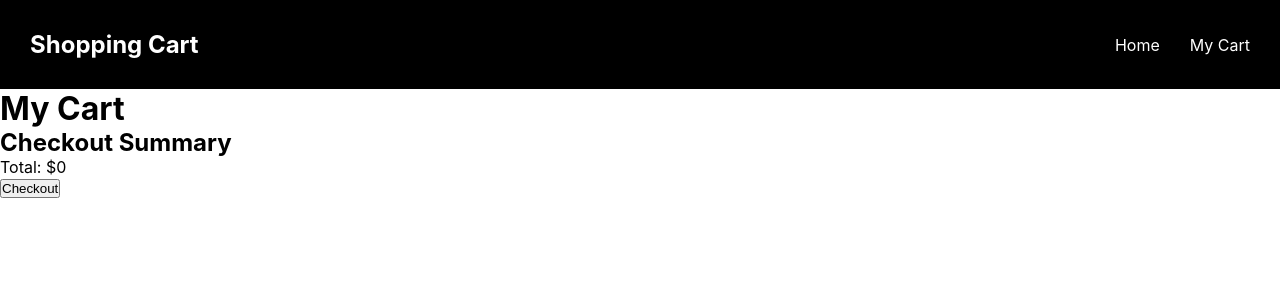
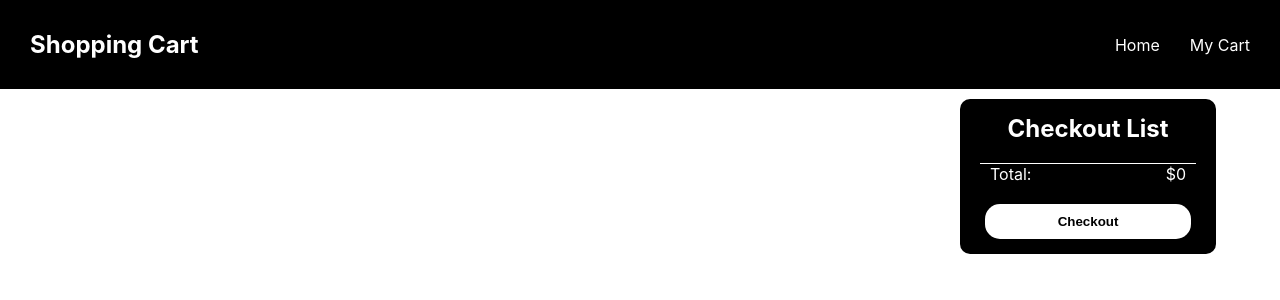
Before and after one commit to Puneeth-Gaikwad-L/Shopping-cart, a React (Create React App) app: page /my-cart in a window 1280 px wide. Shown: the top 300 px of the page. Built offline with nearby package versions, Linux system fonts and the light colour scheme.

Commit message:
added css

```diff
--- a/src/App.css
+++ b/src/App.css
@@ -43,7 +43,7 @@ body {
 }
 
 .card-container {
-  width: 95vw;
+  width: 95%;
   height: fit-content;
   display: flex;
   align-items: flex-start;
@@ -106,3 +106,66 @@ border: 1px solid rgba(0, 0, 0, 0.304);
 .btn:active{
   scale: 0.9;
 }
+
+.my-cart{
+  width: 100vw;
+  height: fit-content;
+  display: flex;
+}
+
+.my-cart-items{
+  width: 75%;
+  margin: 0;
+  overflow: hidden ;
+}
+
+.summary{
+  background-color: #000000;
+  width: 20%;
+  height: fit-content;
+  display: flex;
+  flex-direction: column;
+  padding: 15px 20px;
+  overflow: hidden;
+  position: sticky;
+  top: 90px;
+  gap: 10px;
+  margin-top: 10px;
+  border-radius: 10px;
+  color: #fff;
+
+}
+
+.summary>h2{
+  text-align: center;
+}
+
+.summary>ol{
+  width: 100%;
+  display: flex;
+  flex-direction: column;
+  gap: 5px;
+}
+
+.summary>ol>li{
+  background-color: rgba(128, 128, 128, 0.511);
+  border-radius: 10px;
+  padding: 5px;
+  border: 1px solid rgba(0, 0, 0, 0.532);
+  display: flex;
+  justify-content: space-between;
+}
+
+.summary>p{
+  border-top: 1px solid #fff;
+  width: 100%;
+  display: flex;
+  justify-content: space-between;
+  padding-inline: 10px;
+}
+
+.btn2{
+  background-color: #fff;
+  color: #000000;
+  margin-top: 10px;
+}
--- a/src/Components/MyCartPage.js
+++ b/src/Components/MyCartPage.js
@@ -17,29 +17,32 @@ const MyCartPage = () => {
     };
 
     return (
-    <div>
-      <h1>My Cart</h1>
+        <div className='my-cart'>
+            <div className='my-cart-items'>
+                <div className='card-container'>
                     {myCart.map((item) => (
-        <div key={item.id}>
-          <img src={item.image} alt={item.title} />
+                        <div className='card' key={item.id}>
+                            <img className='img-container' src={item.images[0]} alt={item.title} />
                             <p>{item.title}</p>
                             <p>${item.price}</p>
-          <button onClick={() => handleRemoveFromCart(item.id)}>
+                            <button className='btn' onClick={() => handleRemoveFromCart(item.id)}>
                                 Remove from Cart
                             </button>
                         </div>
                     ))}
-      <div>
-        <h2>Checkout Summary</h2>
-        <ul>
+                </div>
+            </div>
+            <div className='summary'>
+                <h2>Checkout List</h2>
+                <ol>
                     {myCart.map((item) => (
                         <li key={item.id}>
-              {item.title} - ${item.price}
+                            <span>{item.title}</span> - <span>${item.price}</span>
                         </li>
                     ))}
-        </ul>
-        <p>Total: ${myCart.reduce((total, item) => total + item.price, 0)}</p>
-        <button onClick={handleCheckout}>Checkout</button>
+                </ol>
+                <p><span>Total: </span><span>${myCart.reduce((total, item) => total + item.price, 0)}</span></p>
+                <button className='btn btn2' onClick={handleCheckout}>Checkout</button>
             </div>
         </div>
     );
```
Also changed, not shown: src/Components/HomePage.js (indentation only). Lines whose indentation alone changed are shown as unchanged.
